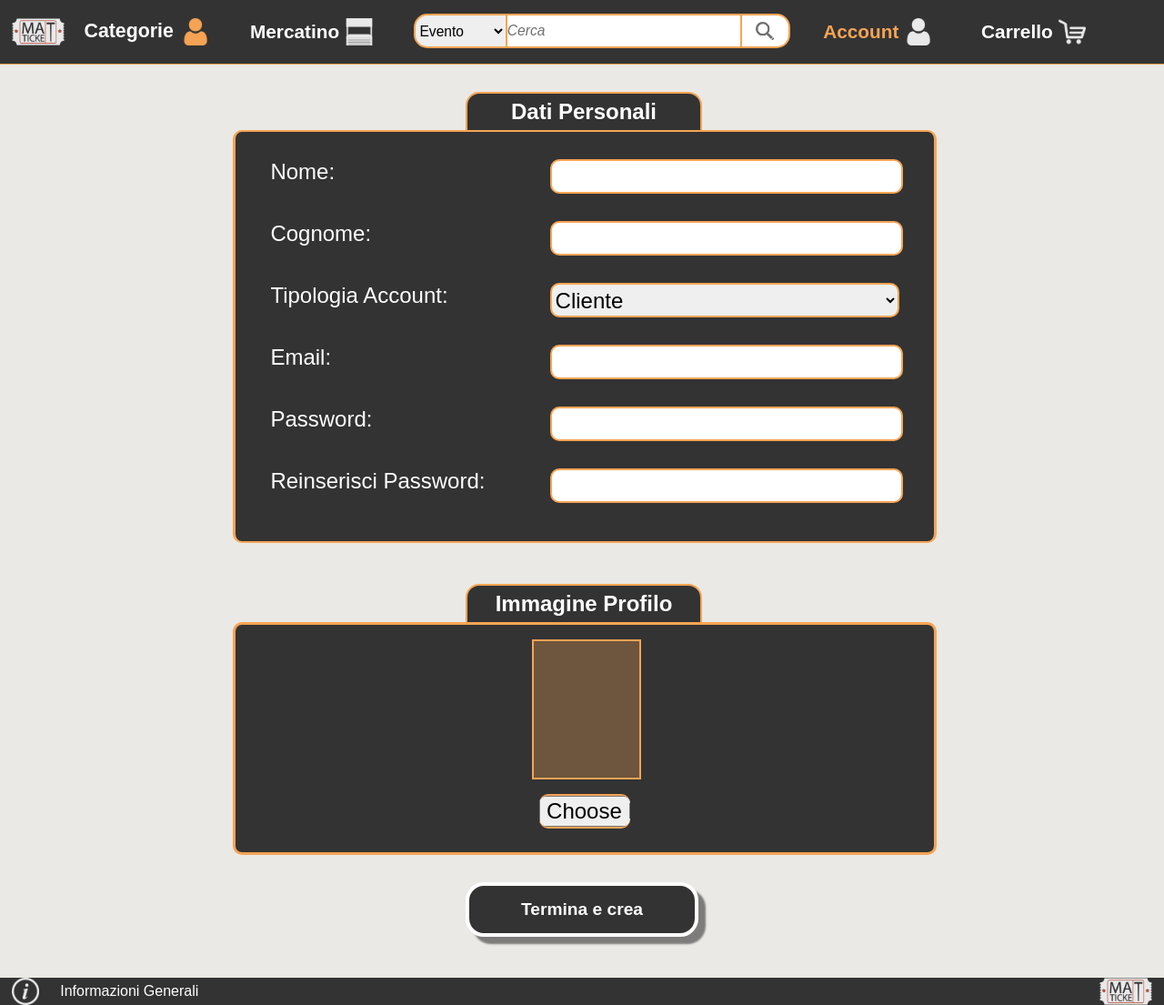
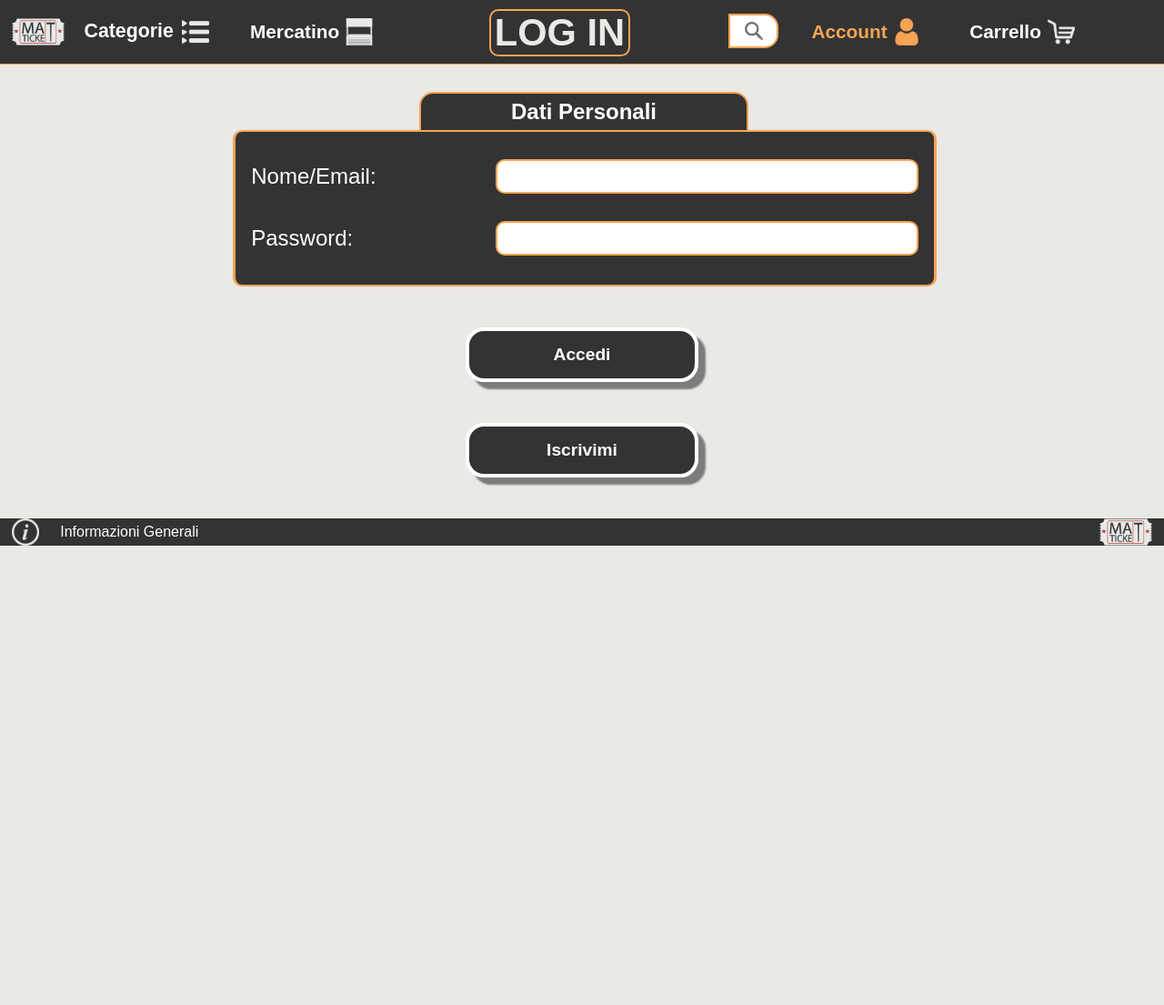
Before and after one commit to andreatassani/matticket, a PHP site: page /logIn.html in a window 1280 px wide. Shown: the whole page at 91% size. After the commit the page ends 600 px from the top, so only its background shows below. Run offline with PHP 8.4, Linux system fonts and the light colour scheme.

Commit message:
added sign in and log in, not finished

```diff
--- a/programmazione/html/css/logIn.css
+++ b/programmazione/html/css/logIn.css
@@ -21,20 +21,12 @@
 
 /*INIZIO INTESTAZIONE*/
 
-#intestazione h2 {
-    padding-top:3.2px;
-    width: 60%;
-    padding:0;
-    vertical-align: middle;
-}
-
-
 #intestazione {
     display: block;
     color: white;
-    width: 20%;
+    width: 28%;
     height : 20px;
-    margin: 0 40%;
+    margin: 0 36%;
     border-top: 1px solid rgb(246, 164, 84);
     border-right: 1px solid rgb(246, 164, 84);
     border-left: 1px solid rgb(246, 164, 84);
@@ -45,21 +37,46 @@
     list-style: none;
 }
 
+#intestazione h2 {
+    padding-top:3.2px;
+    width: 80%;
+    float: left;
+    text-align: center;
+    vertical-align: middle;
+    margin: 0;
+}
+
 #intestazione a {
-    padding: 0;
-    width: 65%;
     color:white;
     text-decoration: none;
+}
+
+#intestazione a:hover {
+    color:rgb(246, 164, 84);
+}
+
+#liLogoSubCat {
+    width: 20%;
+    float: right;
+    padding-top: 0px;
+    margin:0;
+}
+
+#liLogoSubCat img{
+    display: block;
+    margin-left: auto;
+    margin-right: auto;
+    margin-top: 2.5px;
+    height: 15px;
 }
 
 
 /*FINE INTESTAZIONE, INIZIO LOCANDINE*/
 
 #oggetti {
-    vertical-align: top;
     margin-bottom: 30px;
     color: white;
-    height : 300px;
+    height : 168px;
     width:60%;
     margin-left: 20%;
     border: 3px solid rgb(246, 164, 84);
@@ -78,10 +95,16 @@
 #oggetti label {
     font-family: Arial, Helvetica, sans-serif;
     font-size: 150%;
-    float: left;
-    margin-left:5%;
-    width: 40%;
+    display: inline-block;
+    margin:0;
+    margin-right:5%;
+    width: 30%;
     text-align: left;
+}
+
+#oggetti input{
+    display: inline-block;
+    width: 60%;
 }
 
 .form{
@@ -100,65 +123,6 @@
     font-size: 150%;
 }
 
-textArea {
-    width: 90%;
-    height: 80%;
-    vertical-align: middle;
-    padding: 0;
-    margin: 5%;
-    border: 2px solid rgb(246, 164, 84);
-    font-family: Arial, Helvetica, sans-serif;
-    font-size: 150%;
-    border-radius: 10px;
-    resize: none;
-}
-
-#descrizione {
-    padding-bottom: 35px;
-    vertical-align: top;
-    margin-bottom: 30px;
-    height : 300px;
-    width:60%;
-    margin-left: 20%;
-    border: 3px solid rgb(246, 164, 84);
-    border-radius: 10px;
-    font-family: Arial, Helvetica, sans-serif;
-    text-align: center;
-    list-style: none;
-    display: inline-block;
-}
-
-#immagine {
-    vertical-align: top;
-    margin-bottom: 30px;
-    height : 250px;
-    width:60%;
-    margin-left: 20%;
-    border: 3px solid rgb(246, 164, 84);
-    border-radius: 10px;
-    font-family: Arial, Helvetica, sans-serif;
-    text-align: center;
-    list-style: none;
-    display: inline-block;
-
-}
-
-#immagine li p {
-    border: 2px solid rgb(246, 164, 84);
-    background-color: rgba(246, 164, 84, 0.3);
-    width: 15%;
-    margin-left: 42.5%;
-    height: 150px;
-}
-
-#file {
-    width: 13%;
-    margin: 0 43.5%;
-    height: 10%;
-    border-radius: 10px;
-    text-align:center;
-    float:center;
-}
 
 #termina {
     display: block;
@@ -220,7 +184,6 @@
 
     #oggetti {
         margin-bottom: 45px;
-        height : 450px;
         border-top: 2px solid rgb(246, 164, 84);
         border-bottom: 2px solid rgb(246, 164, 84);
         font-size: 100%;
--- a/programmazione/html/logIn.html
+++ b/programmazione/html/logIn.html
@@ -2,15 +2,16 @@
 <a lang = "it">
 <head>
     <meta name = "viewport" content = "width = device-width, initial-scale = 1.0" />
-    <title>MaTTicket - Log In</title>
+    <title>MaTTicket - Home</title>
     <link rel = "stylesheet" type = "text/css" href = "./css/logIn.css" />
     <link rel = "stylesheet" type = "text/css" href = "./css/header.css" />
     <link rel = "stylesheet" type = "text/css" href = "./css/footer.css" />
     <script src="./javascript/header.js" type="text/javascript"></script>
+    <script src="./javascript/utility.js" type="text/javascript"></script>
 </head>
 <body onclick ="clickCerca(); clickMenuAPanino();">
     <header class ="Header" id ="header">
-        <ul>
+        <ul id = "ulHeader"class="Cerca">
             <li id = "liLogoAltoSx" ><a href="index.html"><img id = "LogoSx" src="./img/Logo.png"alt="logo MaTTicket"/></a></li>
             <li class="dropdown" onmouseover="onHoverCategorie();" onmouseout="offHoverCategorie();">
                 <button class="dropbtn">Categorie <i class="fa fa-caret-down"></i></button>
@@ -21,12 +22,12 @@
                     <a href="mostre.html">Mostre<img src = "./img/icone/Mostre.png" alt="immagine stilizzata del quadro 'L'Urlo di Munch'"/></a>
                 </div>
             </li>
-            <li id = "liTendina"><img id = "Tendina" src="./img/icone/AccountArancione.png"alt="immagine rappresentativa di una tendina di oggetti"/></li>
+            <li id = "liTendina"><img id = "Tendina" src="./img/icone/Tendina.png"alt="immagine rappresentativa di una tendina di oggetti"/></li>
             <li id = "liMenuAPanino"><img id = "MenuAPanino" src="./img/icone/AccountArancione.png"alt="menù a panino"/></li>
             <li id = "liMercatino" onmouseover="onHoverGenerico();" onmouseout="offHoverGenerico()"><a href="mercatino.html"><h1>Mercatino</h1><img id = "Mercatino" src="./img/icone/Mercatino.png"alt="immagine stilizzata di una bancarella"/></a></li>
-            <li id = "liSelectEvento"><select><option value="Evento">Evento</option><option value="Artista">Artista</option><option value="Data">Data</option><option value="Città">Città</option></select></li><li id="liCerca"><fieldset form="form1"><input id="inputCerca" type="text" name="username" value="Cerca"></fieldset></li><li id="liLente"><a href=""><img src="./img/icone/Lente.png"alt="lente di ingrandimento per la ricerca"/></a></li>
+            <li id = "liNomePagina"><h1>LOG IN</h1></li><li id = "liSelectEvento"><select><option value="Evento">Evento</option><option value="Artista">Artista</option><option value="Data">Data</option><option value="Città">Città</option></select></li><li id="liCerca"><fieldset form="form1"><input id="inputCerca" type="text" name="username" value="Cerca"></fieldset></li><li id="liLente"   onclick="clickShowSelectCerca();"><a><img src="./img/icone/Lente.png"alt="lente di ingrandimento per la ricerca"/></a></li>
             <li id = "liLogoAltoDx" ><a href="index.html"><img id = "LogoDx" src="./img/Logo.png"alt="logo MaTTicket"/></a></li>
-            <li id = "liAccount" onmouseover="onHoverGenerico();" onmouseout="offHoverGenerico()"><a href="logIn.html"><h1>Account</h1><img id = "Account" src="./img/icone/Account.png"alt="immagine stilizzata di un omino"/></a></li>
+            <li id = "liAccount" onmouseover="onHoverGenerico();" onmouseout="offHoverGenerico()"><a href="logIn.html"><h1>Account</h1><img id = "Account" src="./img/icone/AccountArancione.png"alt="immagine stilizzata di un omino"/></a></li>
             <li id = "liCarrello" onmouseover="onHoverGenerico();" onmouseout="offHoverGenerico()"><a href="carrello.html"><h1>Carrello</h1><img id = "Carrello" src="./img/icone/Carrello.png"alt="immagine stilizzata di un carrello"/></a></li>
         </ul>
     </header>
@@ -38,24 +39,14 @@
                 <li><a><h2>Dati Personali</h2></a></li>
             </ul>
             <ul id="oggetti">
-                <li><label for=”insTitolo″>Nome:</label><input id=”insTitolo″ class="form"/></li>
-                <li><label for=”insArtista″>Cognome:</label><input id=”insArtista″ class="form"/></li>
-                <li><label for=”insData″>Tipologia Account:</label><select><option value="Cliente">Cliente</option><option value="Organizzatore">Organizzatore</option><option value="Amministratore">Amministratore</option></select></li>
-                <li><label for=”insCittà″>Email:</label><input id=”insCittà″ class="form"/></li>
+                <li><label for=”insTitolo″>Nome/Email:</label><input id=”insTitolo″ class="form"/></li>
                 <li><label for=”insLuogo″>Password:</label><input id=”insLuogo″ class="form"/></li>
-                <li><label for=”insParterre″>Reinserisci Password:</label><input id=”insParterre″ class="form"/></li>
                 </ul>
         </div>
         <div>
-            <ul id="intestazione">
-                <li><a><h2>Immagine Profilo</h2></a></li>
-            </ul>
-            <ul id="immagine">
-                <li><p></p></li>
-                <li><input type="file" id="file" accept=".png, .jpg, .jpeg"></li>
-            </ul>
+            <button id="termina"><a href="account.html">Accedi</a></button>
+            <button id="termina"><a href="signIn.html">Iscrivimi</a></button>
         </div>
-        <button id="termina"><a href="accountCliente.html">Termina e crea</a></button>
     </main>
     <!-- FOOTER-->
     <footer>
```
Also changed, not shown: programmazione/html/css/signIn.css (renamed from programmazione/html/css/account.css, +44 -80 lines), programmazione/html/signIn.html (renamed from programmazione/html/accountCliente.html, +14 -17 lines), programmazione/html/teatro.html (+4 -4 lines).
